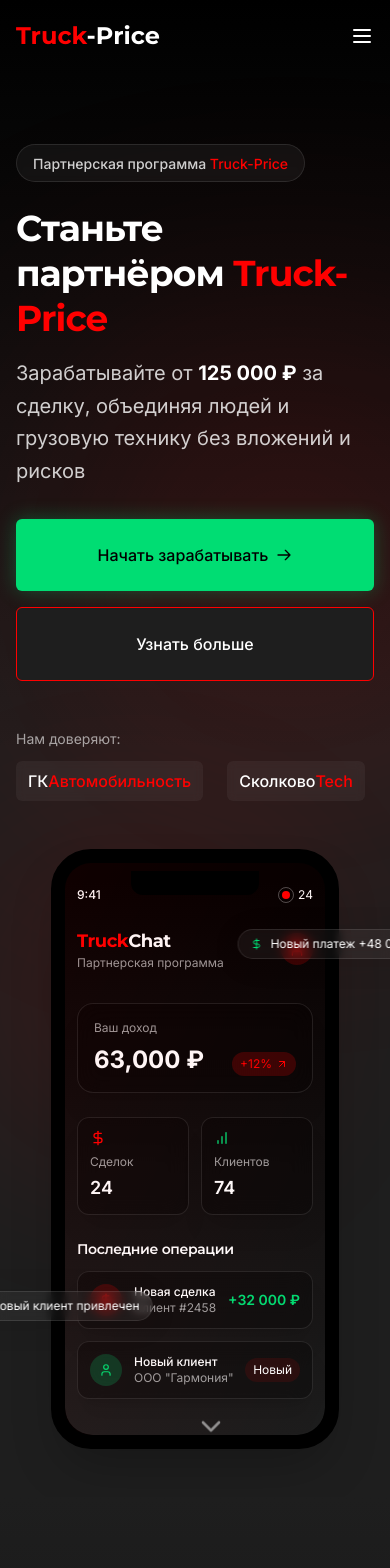
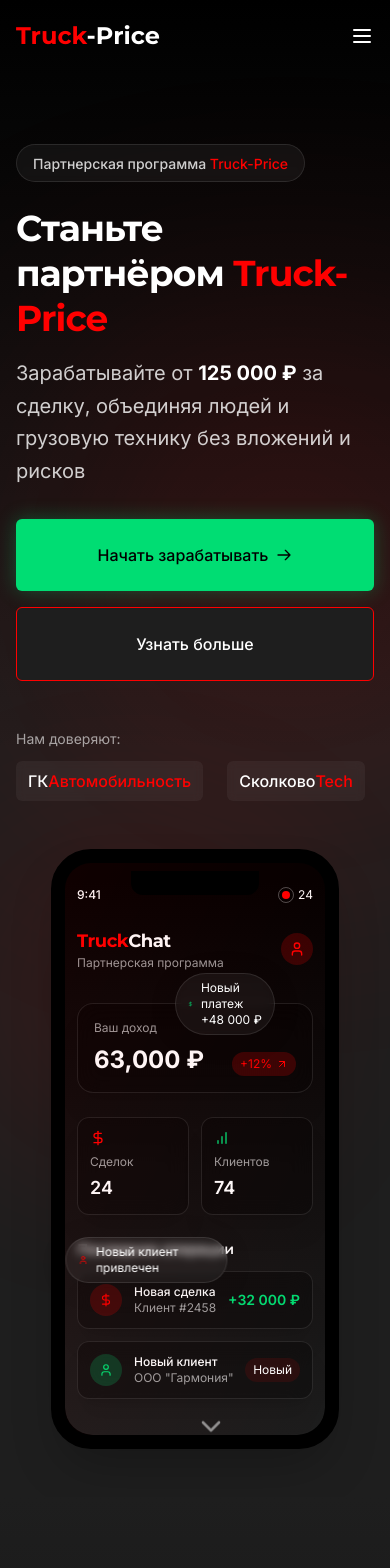
Before and after one commit to AlexeyKhD/truckprice-profit-launchpad, a React (Vite) app: page / in a window 390 px wide. Shown: the top 1568 px of the page. Built offline with nearby package versions, Linux system fonts and the light colour scheme.

Commit message:
Visual edit in Lovable
Edited UI in Lovable

```diff
--- a/src/components/Hero.tsx
+++ b/src/components/Hero.tsx
@@ -1,28 +1,22 @@
-
 import { Button } from "./ui-extensions/Button";
 import MobilePreview from "./MobilePreview";
 import { useEffect, useState } from "react";
 import { ChevronDown } from "lucide-react";
-
 const Hero = () => {
   const [isVisible, setIsVisible] = useState(false);
-
   useEffect(() => {
     const timeout = setTimeout(() => {
       setIsVisible(true);
     }, 100);
     return () => clearTimeout(timeout);
   }, []);
-
   const scrollToHowItWorks = () => {
     const section = document.getElementById("how-it-works");
     section?.scrollIntoView({
       behavior: "smooth"
     });
   };
-
-  return (
-    <section className="relative min-h-screen pt-24 overflow-hidden">
+  return <section className="relative min-h-screen pt-24 overflow-hidden">
       {/* Background gradient */}
       <div className="absolute inset-0 bg-gradient-to-b from-black via-tenchat-darkgray to-tenchat-darkgray -z-10"></div>
 
@@ -30,30 +24,30 @@ const Hero = () => {
       <div className="absolute inset-0 overflow-hidden -z-5">
         <div className="absolute top-1/4 left-1/4 w-96 h-96 bg-tenchat-red/30 rounded-full filter blur-[150px] animate-pulse-light"></div>
         <div className="absolute bottom-1/4 right-1/3 w-64 h-64 bg-tenchat-red/20 rounded-full filter blur-[120px] animate-pulse-light" style={{
-          animationDelay: "1s"
-        }}></div>
+        animationDelay: "1s"
+      }}></div>
       </div>
 
-      <div className="container mx-auto px-4 overflow-hidden">
+      <div className="container mx-auto px-4">
         <div className="grid md:grid-cols-2 gap-12 items-center py-12 md:py-24">
           <div className={`space-y-8 transition-all duration-1000 ${isVisible ? 'opacity-100 translate-x-0' : 'opacity-0 -translate-x-12'}`}>
             <div>
               <div className="inline-block px-4 py-1.5 mb-6 bg-white/5 backdrop-blur-sm border border-white/10 rounded-full">
                 <span className="text-sm font-medium text-white/80">Партнерская программа <span className="text-tenchat-red">Truck-Price</span></span>
               </div>
-              <h1 className="text-4xl md:text-5xl lg:text-6xl font-bold text-white leading-tight mb-4 max-w-full break-words">
+              <h1 className="text-4xl md:text-5xl lg:text-6xl font-bold text-white leading-tight mb-4">
                 Станьте партнёром <span className="text-tenchat-red">Truck-Price</span>
               </h1>
-              <p className="text-xl md:text-2xl text-white/80 leading-relaxed max-w-full">
+              <p className="text-xl md:text-2xl text-white/80 leading-relaxed">
                 Зарабатывайте от <span className="font-bold text-white">125 000 ₽</span> за сделку, объединяя людей и грузовую технику без вложений и рисков
               </p>
             </div>
 
             <div className="flex flex-col sm:flex-row gap-4">
-              <Button variant="accent" size="lg" withArrow glowing className="text-base py-6 w-full sm:w-auto">
+              <Button variant="accent" size="lg" withArrow glowing className="text-base py-6">
                 Начать зарабатывать
               </Button>
-              <Button variant="outline" size="lg" className="text-base py-6 w-full sm:w-auto">
+              <Button variant="outline" size="lg" className="text-base py-6">
                 Узнать больше
               </Button>
             </div>
@@ -67,6 +61,7 @@ const Hero = () => {
                 <div className="bg-white/5 backdrop-blur-sm px-3 py-2 rounded-md">
                   <div className="text-white font-medium">Сколково<span className="text-tenchat-red">Tech</span></div>
                 </div>
+
               </div>
             </div>
           </div>
@@ -82,8 +77,6 @@ const Hero = () => {
           </button>
         </div>
       </div>
-    </section>
-  );
+    </section>;
 };
-
 export default Hero;
--- a/src/components/MobilePreview.tsx
+++ b/src/components/MobilePreview.tsx
@@ -1,7 +1,5 @@
-
 import { useState, useEffect } from "react";
 import { ArrowUpRight, DollarSign, User, BarChart } from "lucide-react";
-
 const MobilePreview = () => {
   const [isVisible, setIsVisible] = useState(false);
   const [counters, setCounters] = useState({
@@ -9,7 +7,6 @@ const MobilePreview = () => {
     deals: 0,
     clients: 0
   });
-
   useEffect(() => {
     setIsVisible(true);
     const timer = setTimeout(() => {
@@ -24,9 +21,7 @@ const MobilePreview = () => {
     }, 500);
     return () => clearTimeout(timer);
   }, []);
-
-  return (
-    <div className="relative w-full overflow-visible flex justify-center">
+  return <div className="relative w-full overflow-visible flex justify-center">
       <div className={`app-mockup w-72 h-[600px] bg-black border-[14px] border-black rounded-[40px] relative transition-all duration-1000 ${isVisible ? 'opacity-100 translate-y-0' : 'opacity-0 translate-y-20'}`}>
         {/* Phone details */}
         <div className="absolute top-2 left-1/2 -translate-x-1/2 w-32 h-6 bg-black rounded-b-xl z-20"></div>
@@ -119,21 +114,19 @@ const MobilePreview = () => {
       </div>
 
       {/* Floating Notifications - Fixed position with absolute positioning */}
-      <div className="absolute top-20 right-0 translate-x-[30%] z-30 app-notification" style={{
-        "--delay": "0.3"
-      } as React.CSSProperties}>
+      <div style={{
+      "--delay": "0.3"
+    } as React.CSSProperties} className="absolute top-20 right-0 translate-x-[30%] z-30 app-notification my-[44px] mx-[129px]">
         <DollarSign size={12} className="text-tenchat-green" />
         <span>Новый платеж +48 000 ₽</span>
       </div>
 
-      <div className="absolute bottom-32 left-0 translate-x-[-30%] z-30 app-notification" style={{
-        "--delay": "1.5"
-      } as React.CSSProperties}>
+      <div style={{
+      "--delay": "1.5"
+    } as React.CSSProperties} className="absolute bottom-32 left-0 translate-x-[-30%] z-30 app-notification my-[38px] mx-[98px]">
         <User size={12} className="text-tenchat-red" />
         <span>Новый клиент привлечен</span>
       </div>
-    </div>
-  );
+    </div>;
 };
-
 export default MobilePreview;
```
